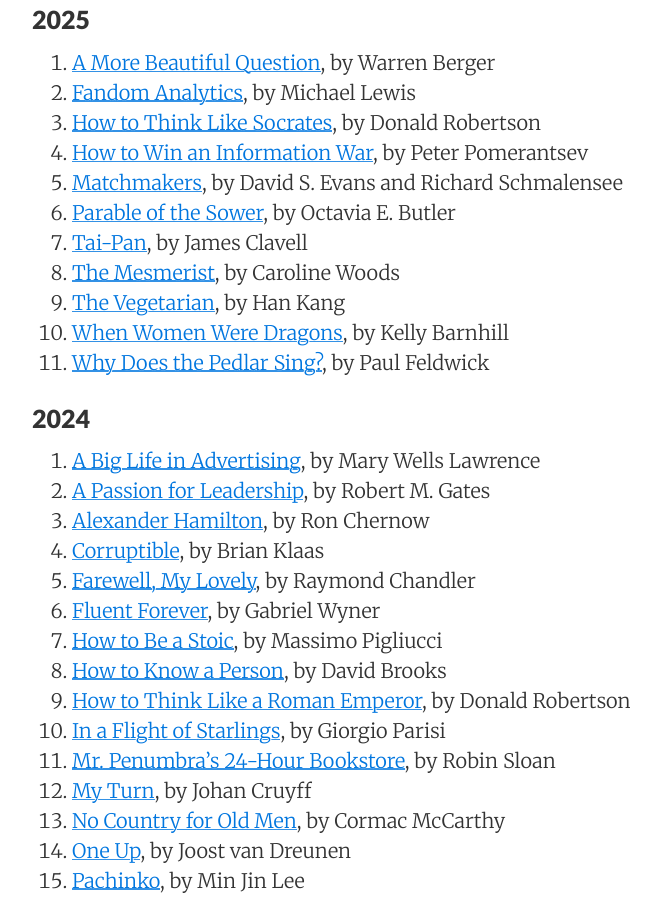
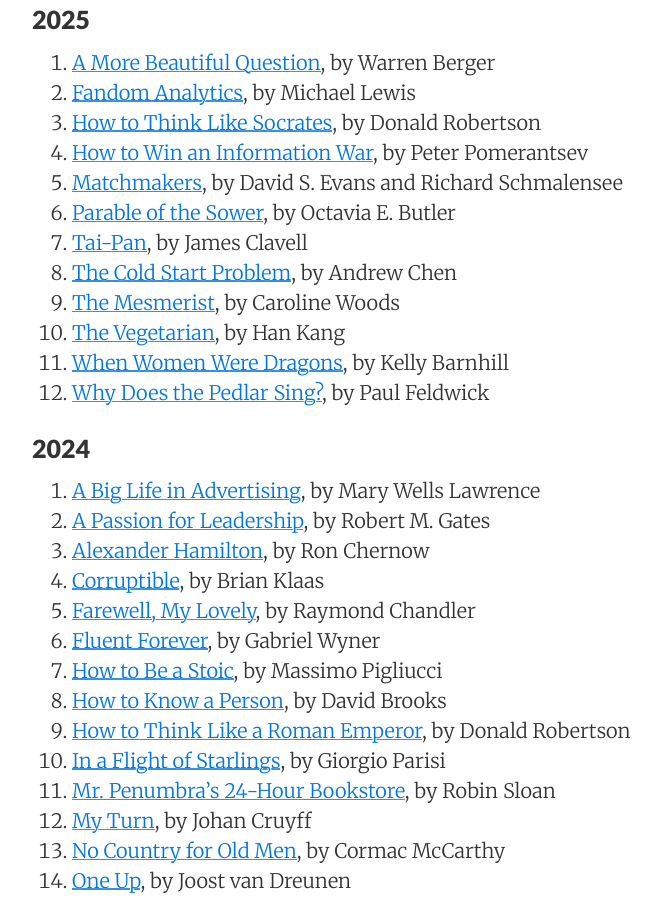
Before and after one commit to sewardlee337/sewardlee337.github.io, a Jekyll site: the page built from readinglist.md, in a window 1280 px wide and 900 px high, scrolled down 530 px. Shown: the whole window, without its empty margins (188-848 px from the left). Built offline with Jekyll 4.4.1, drawn with Linux system fonts in a browser that asks for light colours; nearby versions of some CDN libraries.

Commit message:
update reading list

```diff
--- a/readinglist.md
+++ b/readinglist.md
@@ -27,6 +27,7 @@ _"My alma mater was books, a good library... I could spend the rest of my life r
 1. [Matchmakers](https://www.amazon.com/Matchmakers-New-Economics-Multisided-Platforms/dp/1633691721), by David S. Evans and Richard Schmalensee
 1. [Parable of the Sower](https://www.amazon.com/Parable-Sower-Earthseed-Octavia-Butler/dp/0446675504), by Octavia E. Butler
 1. [Tai-Pan](https://www.amazon.com/Tai-Pan-Asian-Saga-James-Clavell/dp/0440184622), by James Clavell
+1. [The Cold Start Problem](https://www.amazon.com/Cold-Start-Problem-Andrew-Chen/dp/0062969749), by Andrew Chen
 1. [The Mesmerist](https://www.amazon.com/Mesmerist-Novel-Caroline-Woods-ebook/dp/B0CPXZ2TCX), by Caroline Woods
 1. [The Vegetarian](https://www.amazon.com/Vegetarian-Han-Kang/dp/1101906111), by Han Kang
 1. [When Women Were Dragons](https://www.amazon.com/When-Women-Were-Dragons-Novel/dp/0385548222), by Kelly Barnhill
```
